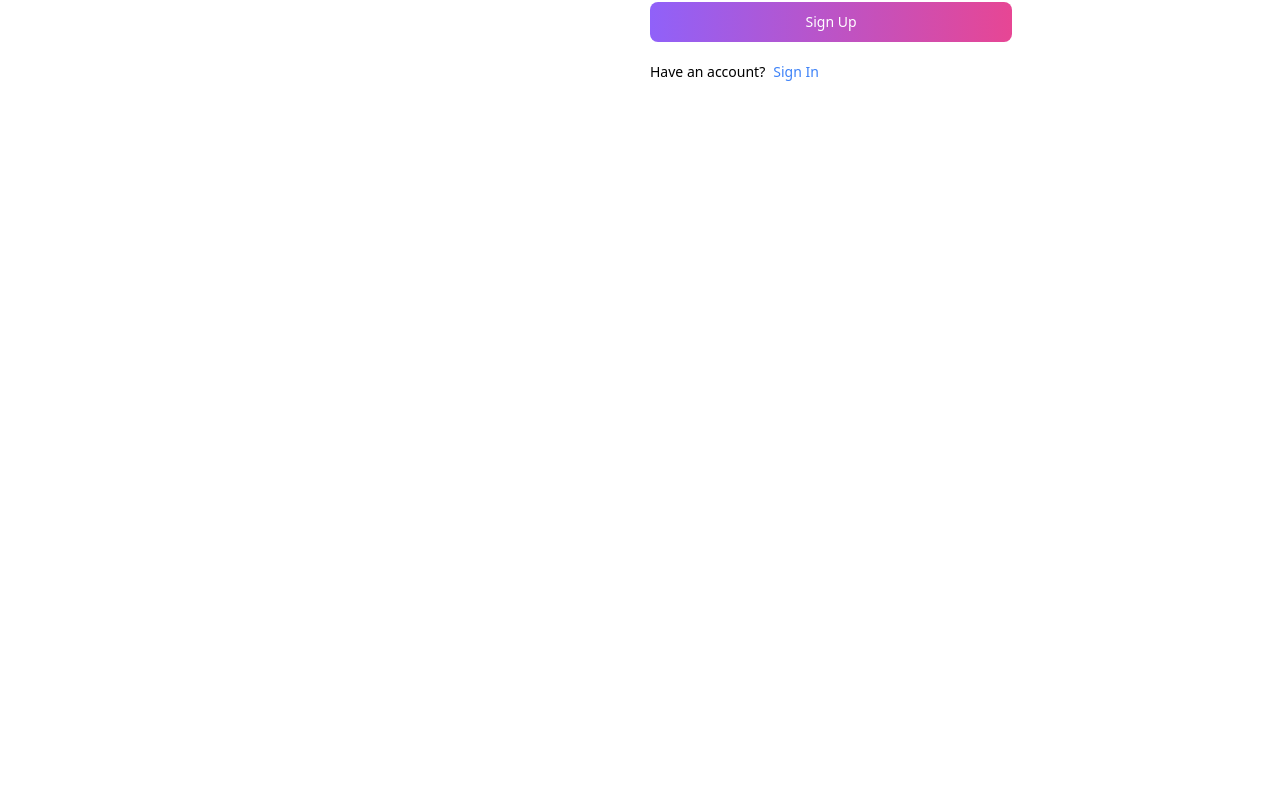
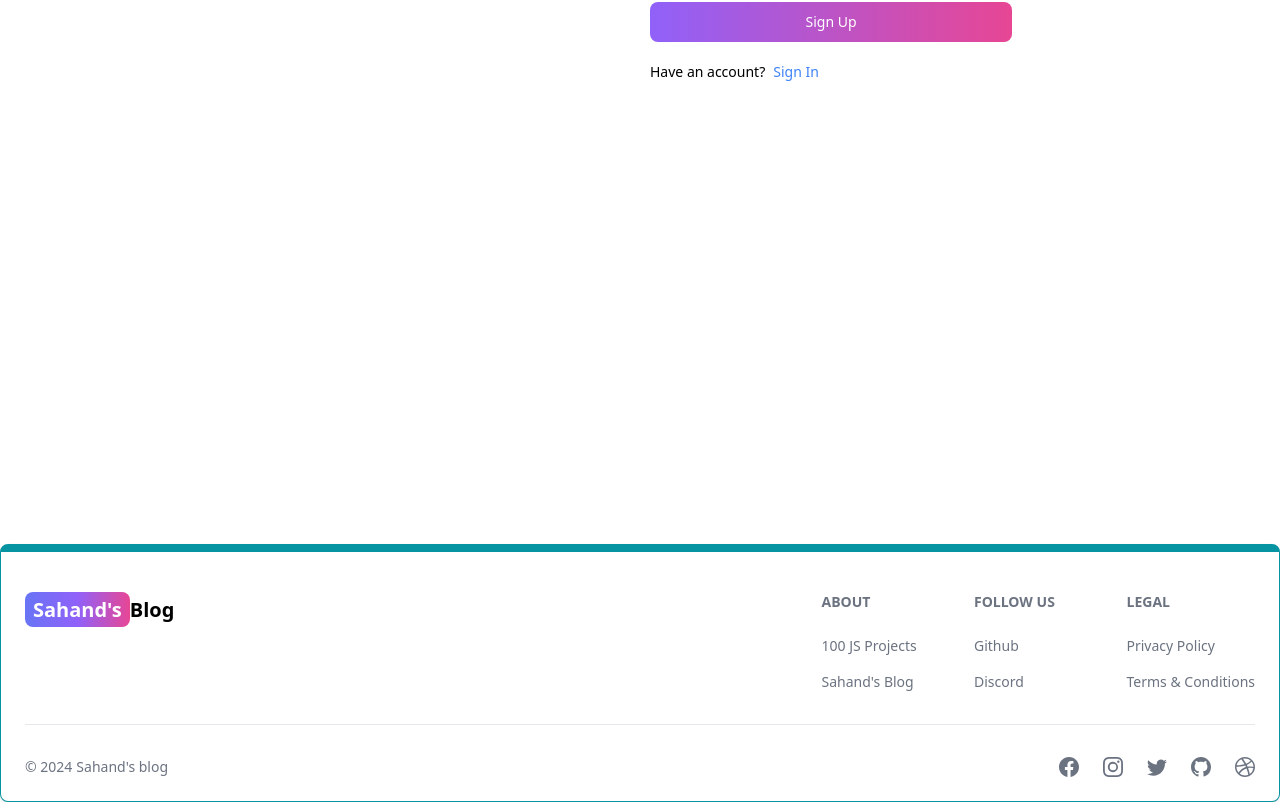
Before and after one commit to subhajeet-it/mern-blog-practice, a React (Vite) app in the folder client/: page /sign-up in a window 1280 px wide. Shown: the part 398-1200 px from the top of the page. Before the commit the page ends 942 px from the top, so only its background shows below. Built offline with nearby package versions, Linux system fonts and the light colour scheme.

Commit message:
create and add the footer component

```diff
--- a/client/src/App.jsx
+++ b/client/src/App.jsx
@@ -1,11 +1,13 @@
 import React from 'react'
 import Header from "./components/Header";
 import { Outlet } from 'react-router-dom';
+import FooterCom from './components/Footer';
 const App = () => {
   return (
    <>
    <Header/>
    <Outlet/>
+   <FooterCom/>
    </>
   )
 }
--- /dev/null
+++ b/client/src/components/Footer.jsx
@@ -0,0 +1,81 @@
+import { Footer } from 'flowbite-react';
+import { Link } from 'react-router-dom';
+import { BsFacebook, BsInstagram, BsTwitter, BsGithub, BsDribbble } from 'react-icons/bs';
+export default function FooterCom() {
+  return (
+    <Footer container className='border border-t-8 border-teal-500'>
+      <div className='w-full max-w-7xl mx-auto'>
+        <div className='grid w-full justify-between sm:flex md:grid-cols-1'>
+          <div className='mt-5'>
+            <Link
+              to='/'
+              className='self-center whitespace-nowrap text-lg sm:text-xl font-semibold dark:text-white'
+            >
+              <span className='px-2 py-1 bg-gradient-to-r from-indigo-500 via-purple-500 to-pink-500 rounded-lg text-white'>
+                Sahand's
+              </span>
+              Blog
+            </Link>
+          </div>
+          <div className='grid grid-cols-2 gap-8 mt-4 sm:grid-cols-3 sm:gap-6'>
+            <div>
+              <Footer.Title title='About' />
+              <Footer.LinkGroup col>
+                <Footer.Link
+                  href='https://www.100jsprojects.com'
+                  target='_blank'
+                  rel='noopener noreferrer'
+                >
+                  100 JS Projects
+                </Footer.Link>
+                <Footer.Link
+                  href='/about'
+                  target='_blank'
+                  rel='noopener noreferrer'
+                >
+                  Sahand's Blog
+                </Footer.Link>
+              </Footer.LinkGroup>
+            </div>
+            <div>
+              <Footer.Title title='Follow us' />
+              <Footer.LinkGroup col>
+                <Footer.Link
+                  href='https://www.github.com/sahandghavidel'
+                  target='_blank'
+                  rel='noopener noreferrer'
+                >
+                  Github
+                </Footer.Link>
+                <Footer.Link href='#'>Discord</Footer.Link>
+              </Footer.LinkGroup>
+            </div>
+            <div>
+              <Footer.Title title='Legal' />
+              <Footer.LinkGroup col>
+                <Footer.Link href='#'>Privacy Policy</Footer.Link>
+                <Footer.Link href='#'>Terms &amp; Conditions</Footer.Link>
+              </Footer.LinkGroup>
+            </div>
+          </div>
+        </div>
+        <Footer.Divider />
+        <div className='w-full sm:flex sm:items-center sm:justify-between'>
+          <Footer.Copyright
+            href='#'
+            by="Sahand's blog"
+            year={new Date().getFullYear()}
+          />
+          <div className="flex gap-6 sm:mt-0 mt-4 sm:justify-center">
+            <Footer.Icon href='#' icon={BsFacebook}/>
+            <Footer.Icon href='#' icon={BsInstagram}/>
+            <Footer.Icon href='#' icon={BsTwitter}/>
+            <Footer.Icon href='https://github.com/sahandghavidel' icon={BsGithub}/>
+            <Footer.Icon href='#' icon={BsDribbble}/>
+
+          </div>
+        </div>
+      </div>
+    </Footer>
+  );
+}
```
